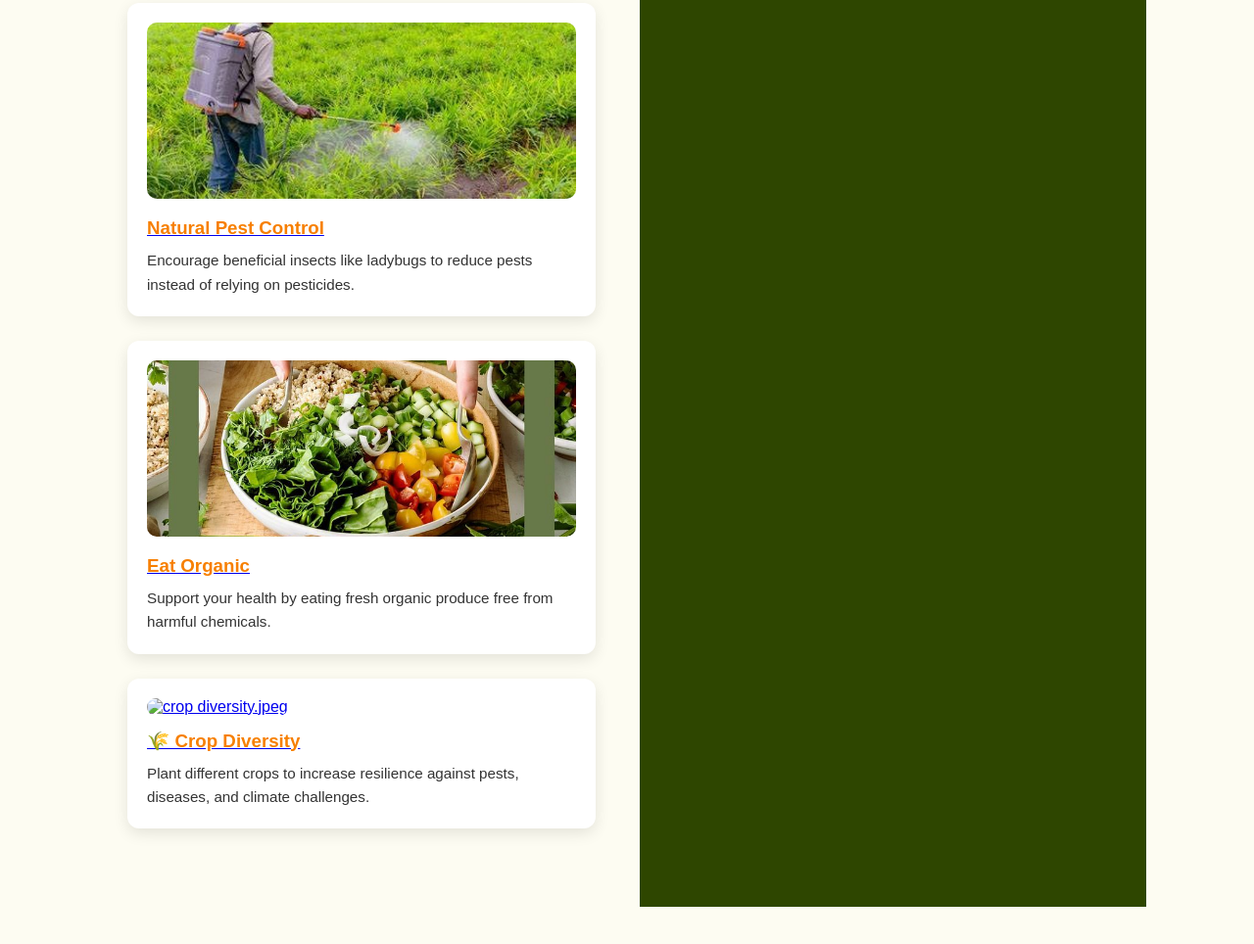
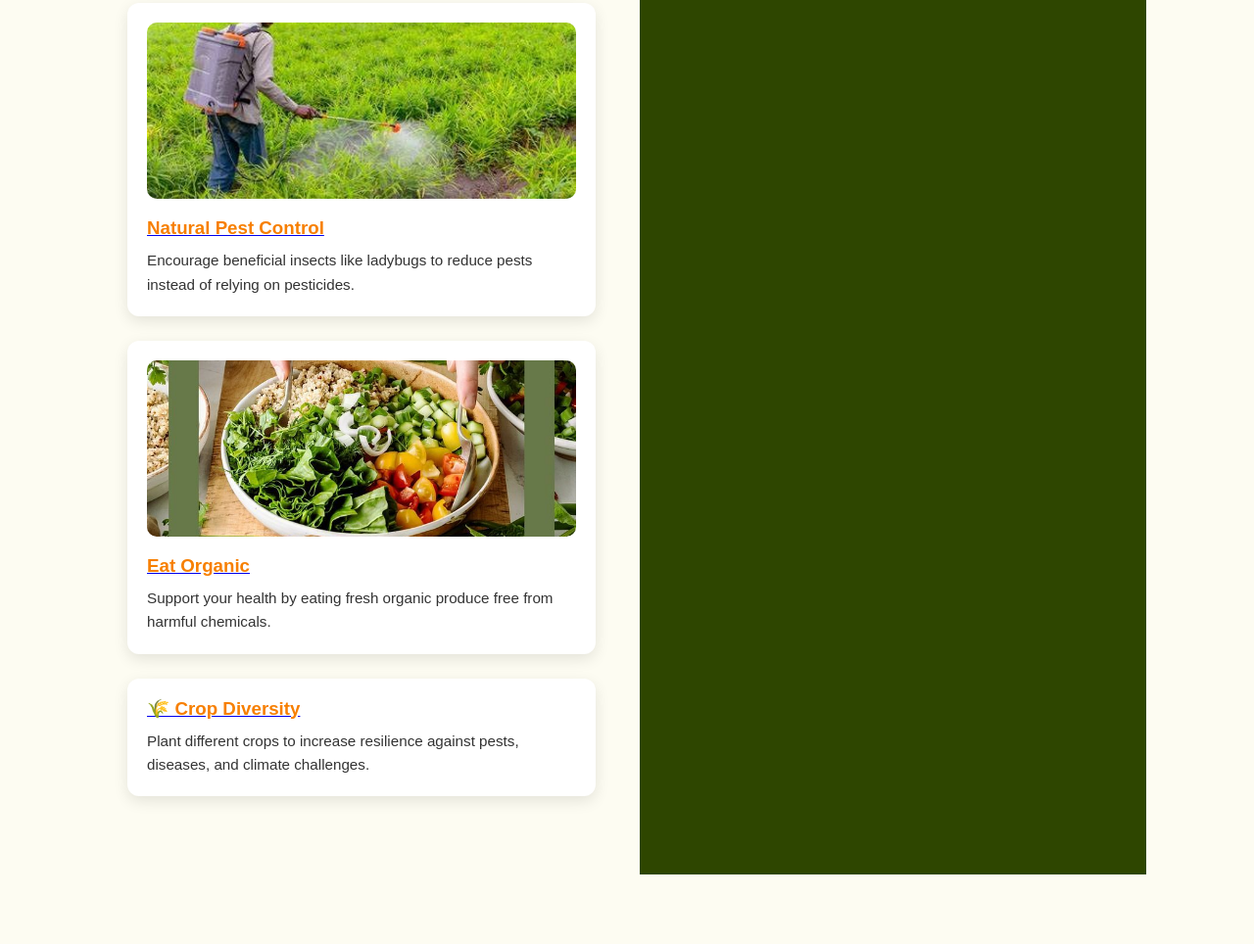
Before and after one commit to mianca691/lesothohub, a plain HTML site: page tips.html in a window 1280 px wide. Shown: the part 812-1776 px from the top of the page at 98% size. Drawn offline with Linux system fonts and the light colour scheme.

Commit message:
Update tips.html

```diff
--- a/tips.html
+++ b/tips.html
@@ -177,7 +177,7 @@
     <!-- Tip 5 -->
     <div class="tip-card">
       <a href="https://www.croptrust.org/mission-1/why-we-need-crop-diversity/" target="_blank">
-        <img src="" alt="crop diversity.jpeg">
+
         <h3>🌾 Crop Diversity</h3>
       </a>
       <p>Plant different crops to increase resilience against pests, diseases, and climate challenges.</p>
```
